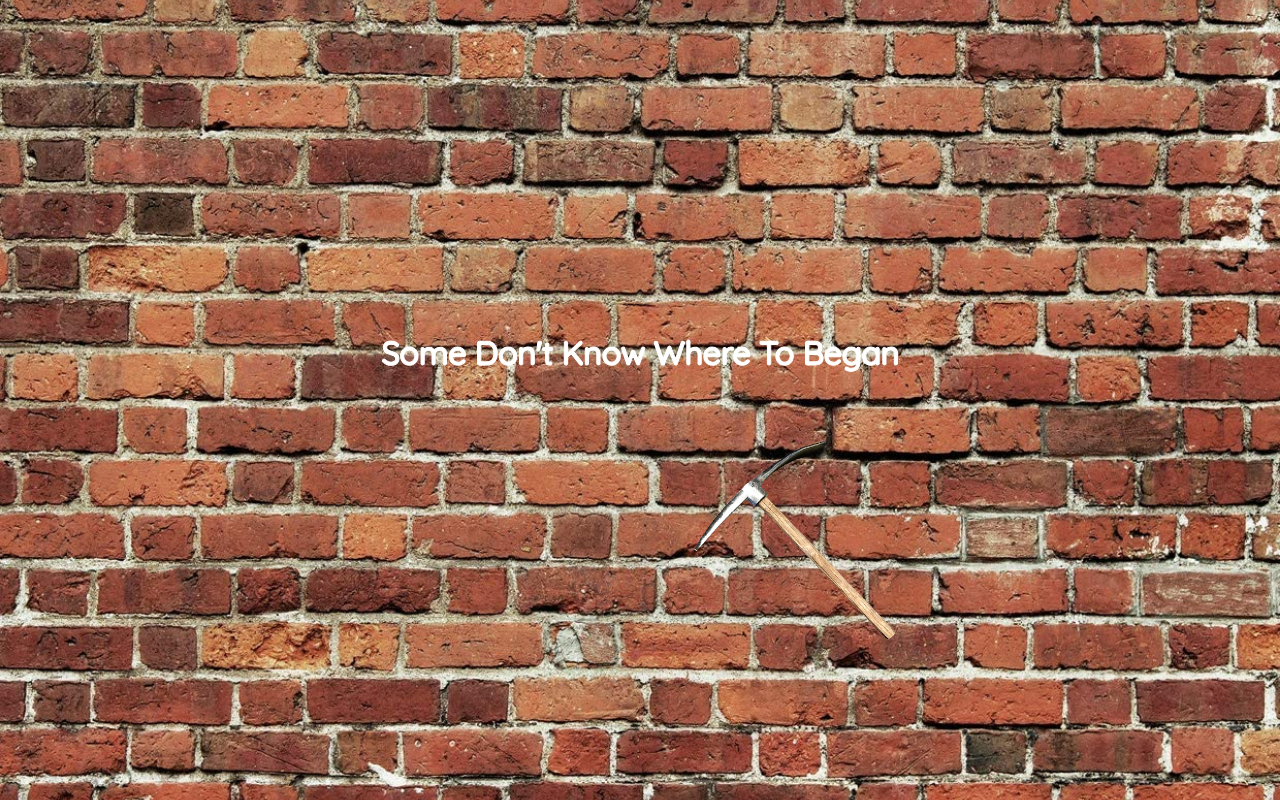
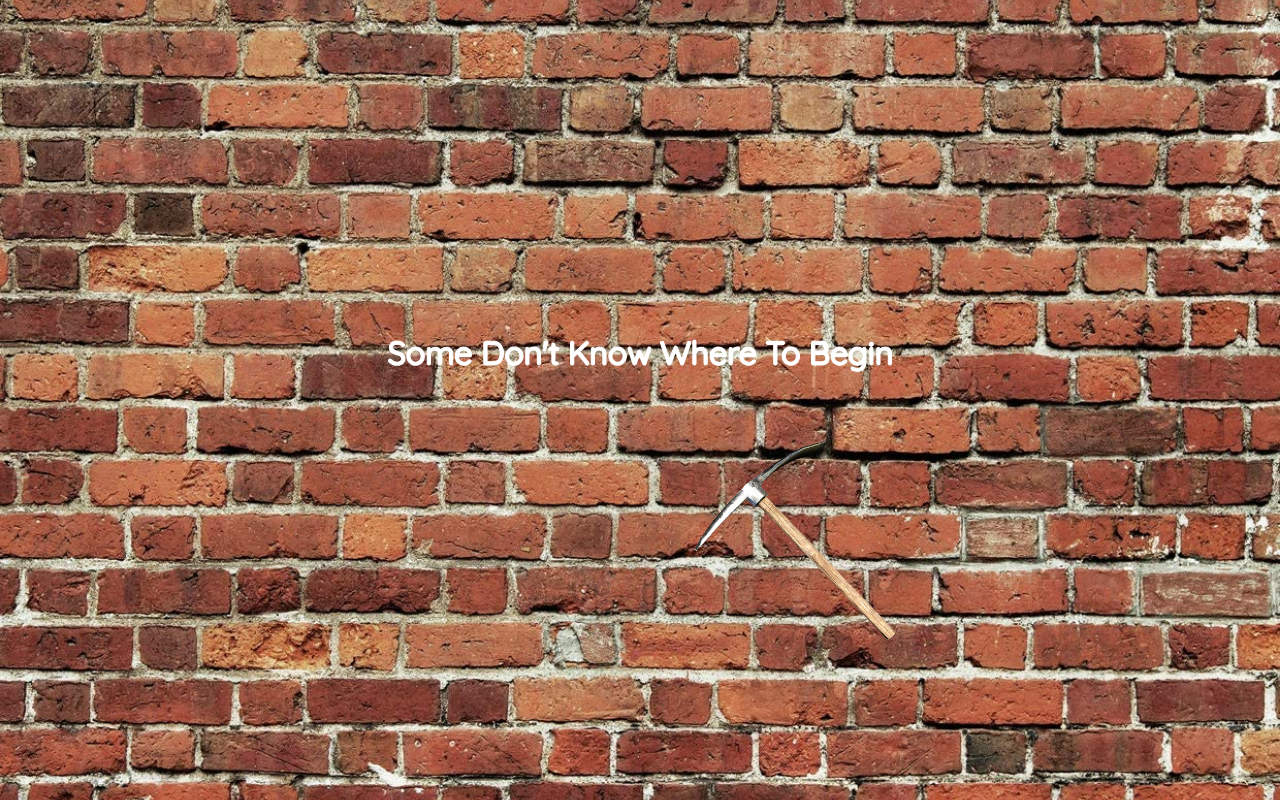
Before and after one commit to Mukhtar217/Portfolio, a plain HTML site: page wall3.html in a window 1280 px wide. Drawn offline with nearby package versions, Linux system fonts and the light colour scheme.

Commit message:
2023 Update

```diff
--- a/wall3.html
+++ b/wall3.html
@@ -18,7 +18,7 @@
 
     	<audio id="break3" src="style/Audio/break.mp3" controls></audio>
 <div class='textfl'>
-		<h1 class="text">Some Don't Know Where To Began</h1>
+		<h1 class="text">Some Don't Know Where To Begin</h1>
 </div>
         <img class="pick pick3" src="style/Images/pick.png">
 
```
